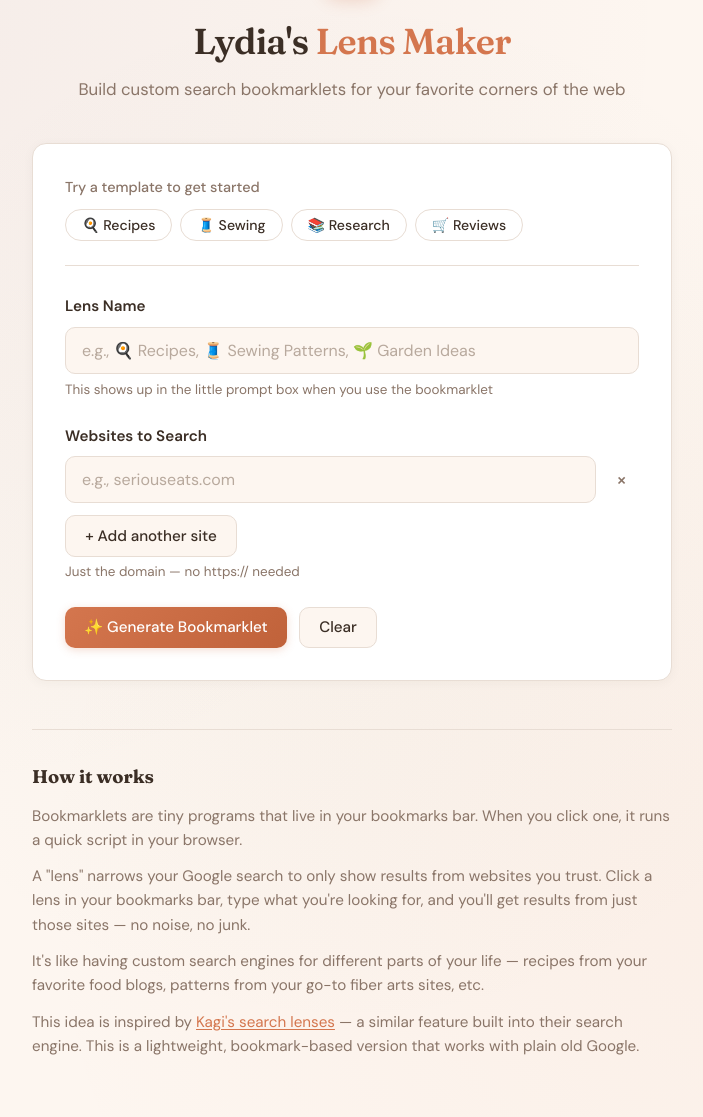
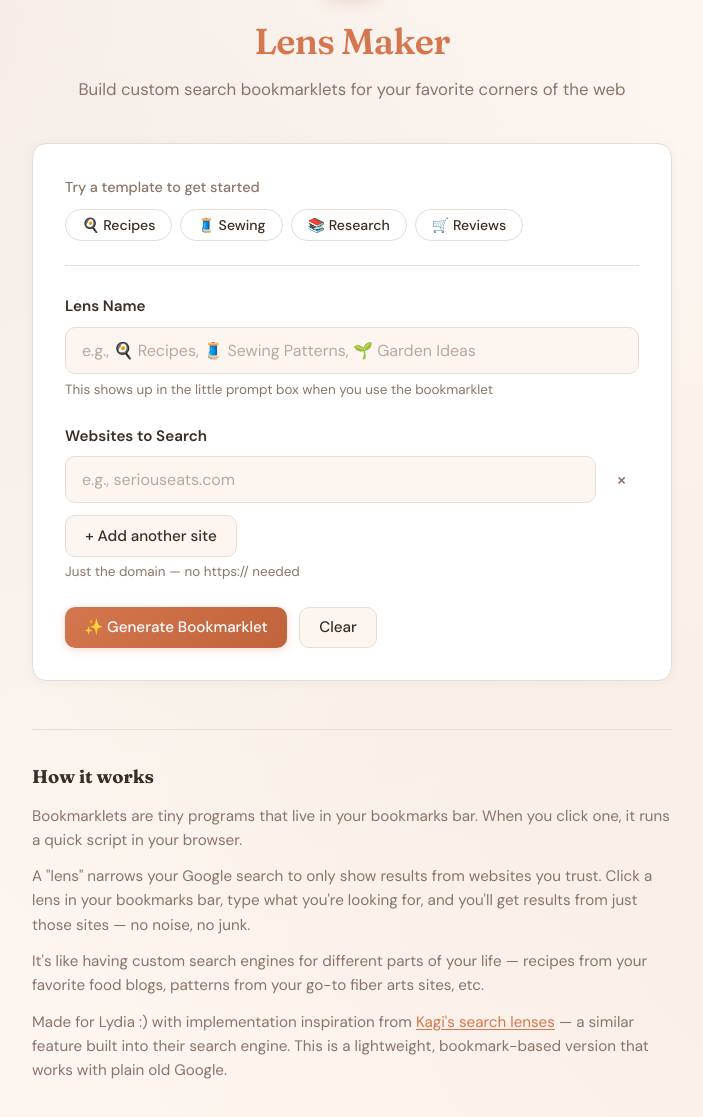
Before and after one commit to tlafleur/lensmaker, a plain HTML site: page index.html in a window 1280 px wide. Shown: the part 107-1224 px from the top of the page, without its empty margins (288-991 px from the left). Drawn offline with Linux system fonts and the light colour scheme.

Commit message:
Update index.html

```diff
--- a/index.html
+++ b/index.html
@@ -3,7 +3,7 @@
 <head>
   <meta charset="UTF-8">
   <meta name="viewport" content="width=device-width, initial-scale=1.0">
-  <title>Lydia's Lens Maker</title>
+  <title>Lens Maker</title>
   <link rel="preconnect" href="https://fonts.googleapis.com">
   <link rel="preconnect" href="https://fonts.gstatic.com" crossorigin>
   <link href="https://fonts.googleapis.com/css2?family=Fraunces:opsz,wght@9..144,400;9..144,500;9..144,600;9..144,700&family=DM+Sans:wght@400;500;600&display=swap" rel="stylesheet">
@@ -567,7 +567,7 @@
           <line x1="11" y1="8" x2="11" y2="14"/>
         </svg>
       </div>
-      <h1>Lydia's <span>Lens Maker</span></h1>
+      <h1><span>Lens Maker</span></h1>
       <p class="subtitle">Build custom search bookmarklets for your favorite corners of the web</p>
     </header>
 
@@ -693,7 +693,7 @@
       <p>Bookmarklets are tiny programs that live in your bookmarks bar. When you click one, it runs a quick script in your browser.</p>
       <p>A "lens" narrows your Google search to only show results from websites you trust. Click a lens in your bookmarks bar, type what you're looking for, and you'll get results from just those sites — no noise, no junk.</p>
       <p style="margin-top: 0.5rem;">It's like having custom search engines for different parts of your life — recipes from your favorite food blogs, patterns from your go-to fiber arts sites, etc.</p>
-      <p style="margin-top: 0.5rem;">This idea is inspired by <a href="https://help.kagi.com/kagi/features/lenses.html" target="_blank" rel="noopener" style="color: var(--accent); text-decoration: underline; text-underline-offset: 2px;">Kagi's search lenses</a> — a similar feature built into their search engine. This is a lightweight, bookmark-based version that works with plain old Google.</p>
+      <p style="margin-top: 0.5rem;">Made for Lydia :) with implementation inspiration from <a href="https://help.kagi.com/kagi/features/lenses.html" target="_blank" rel="noopener" style="color: var(--accent); text-decoration: underline; text-underline-offset: 2px;">Kagi's search lenses</a> — a similar feature built into their search engine. This is a lightweight, bookmark-based version that works with plain old Google.</p>
     </div>
   </div>
 
```
